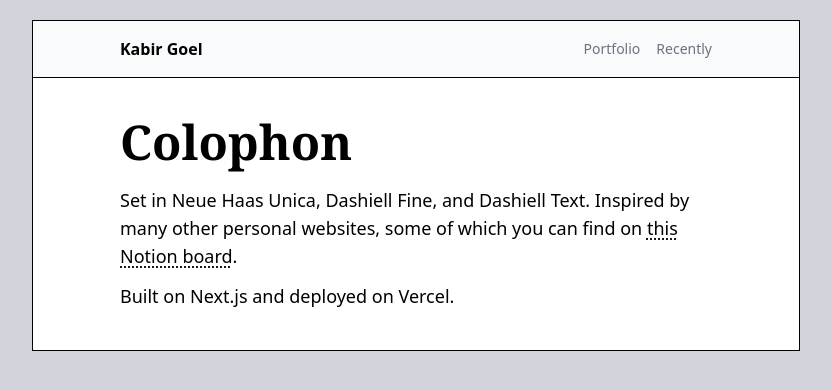
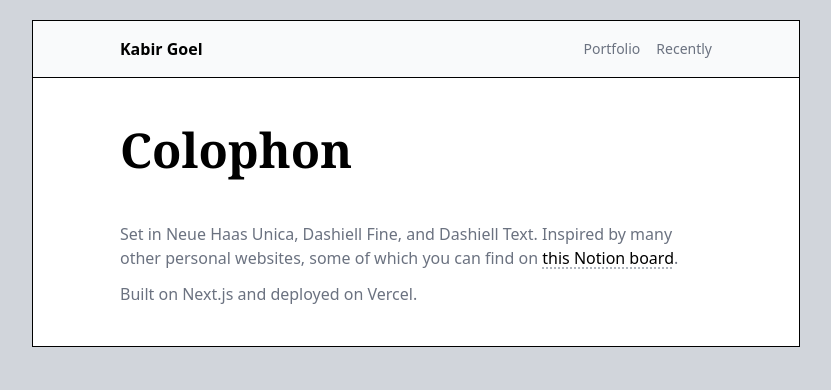
Before and after one commit to kbrgl/website, a Next.js app: page /colophon in a window 1280 px wide. Shown: the top 390 px of the page, without its empty margins (224-1055 px from the left). Built offline with nearby package versions, Linux system fonts and the light colour scheme; a web font is replaced by a local one.

Commit message:
Update colophon styling

```diff
--- a/pages/colophon.js
+++ b/pages/colophon.js
@@ -8,20 +8,22 @@ export default function Colophon() {
     <Layout>
       <Header />
       <Container>
-        <div className="py-10 text-lg font-serif">
-          <Title>Colophon</Title>
-          <p className="mt-5">
+        <div className="pb-10">
+          <Title className="py-12">Colophon</Title>
+          <p className="text-gray-500">
             Set in Neue Haas Unica, Dashiell Fine, and Dashiell Text. Inspired
             by many other personal websites, some of which you can find on{" "}
             <a
-              className="underline decoration-dotted underline-offset-4"
+              className="link"
               href="https://kabirgoel.notion.site/8217326f3ca5430c859e78b1ca73dceb?v=e2759efdec7e4f938fca7edca4fde2ac"
             >
               this Notion board
             </a>
             .
           </p>
-          <p className="mt-3">Built on Next.js and deployed on Vercel.</p>
+          <p className="mt-3 text-gray-500">
+            Built on Next.js and deployed on Vercel.
+          </p>
         </div>
       </Container>
     </Layout>
```
